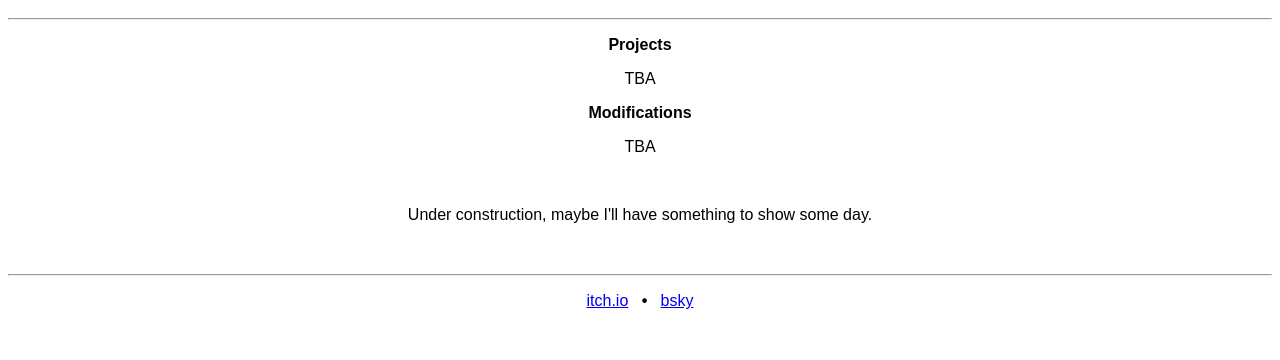
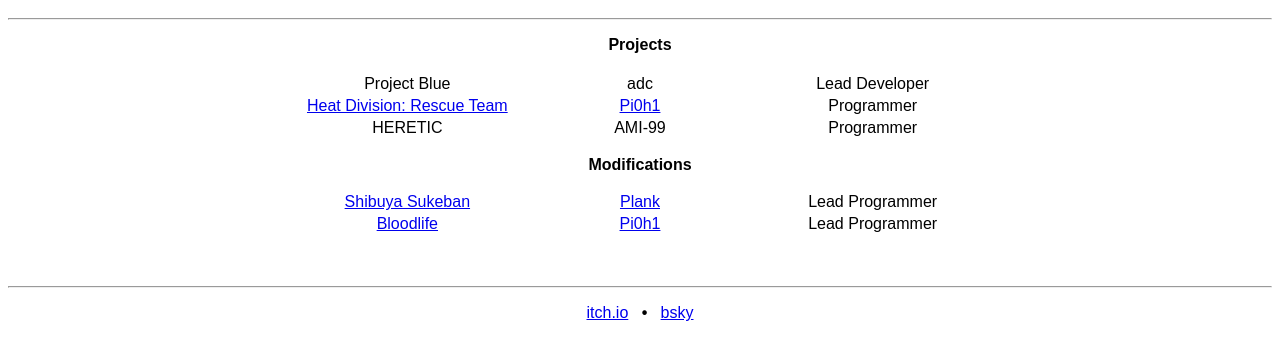
Before and after one commit to the-adc/pattaconna.github.io, a plain HTML site: page index.html in a window 1280 px wide. Shown: the part 48-408 px from the top of the page. Drawn offline with Linux system fonts and the light colour scheme.

Commit message:
Posted all projects I've worked on.

```diff
--- a/index.html
+++ b/index.html
@@ -1,11 +1,38 @@
 <h1 style="text-align: center; font-family: arial;">adc</h1>
 <hr />
 <p style="text-align: center; font-family: arial;"><strong>Projects</strong></p>
-<p style="text-align: center; font-family: arial;">TBA</p>
+
+<table align="center" style="width:700px; height:40px;">
+  <tr>
+    <tr>
+    <td style="width:30%;"><p style="text-align: center; font-family: arial;">Project Blue</td>
+    <td style="width:30%;"><p style="text-align: center; font-family: arial;">adc</td>
+    <td style="width:30%;"><p style="text-align: center; font-family: arial;">Lead Developer</td>
+  </tr>
+    <td style="width:30%;"><p style="text-align: center; font-family: arial;"><a title="Heat Division: Rescue Team (Steam)" href="https://store.steampowered.com/app/2392010/Heat_Division_Rescue_Team/">Heat Division: Rescue Team</td>
+    <td style="width:30%;"><p style="text-align: center; font-family: arial;"><a title="Pi0h1" href="https://pi0h1.com/">Pi0h1</td>
+    <td style="width:30%;"><p style="text-align: center; font-family: arial;">Programmer</td>
+  </tr>
+  <tr>
+    <td style="width:30%;"><p style="text-align: center; font-family: arial;">HERETIC</td>
+    <td style="width:30%;"><p style="text-align: center; font-family: arial;">AMI-99</td>
+    <td style="width:30%;"><p style="text-align: center; font-family: arial;">Programmer</td>
+  </tr>
+</table>
 <p style="text-align: center; font-family: arial;"><strong>Modifications</strong></p>
-<p style="text-align: center; font-family: arial;">TBA</p>
+<table align="center" style="width:700px; height:10px;">
+  <tr>
+    <td style="width:30%;"><p style="text-align: center; font-family: arial;"><a title="Shibuya Sukeban (itch.io)" href="https://plankdude.itch.io/shibuya">Shibuya Sukeban</td>
+    <td style="width:30%;"><p style="text-align: center; font-family: arial;"><a title="Plank" href="https://plankdude.itch.io/">Plank</td>
+    <td style="width:30%;"><p style="text-align: center; font-family: arial;">Lead Programmer</td>
+  </tr>
+  <tr>
+    <td style="width:30%;"><p style="text-align: center; font-family: arial;"><a title="Bloodlife (itch.io)" href="https://pi0h1.itch.io/bloodlife">Bloodlife</td>
+    <td style="width:30%;"><p style="text-align: center; font-family: arial;"><a title="Pi0h1" href="https://pi0h1.com/">Pi0h1</td>
+    <td style="width:30%;"><p style="text-align: center; font-family: arial;">Lead Programmer</td>
+  </tr>
+</table>
 <p style="text-align: center; font-family: arial;">&nbsp;</p>
-<p style="text-align: center; font-family: arial;">Under construction, maybe I'll have something to show some day.</p>
-<p style="text-align: center; font-family: arial;">&nbsp;</p>
+
 <hr />
 <p style="text-align: center; font-family: arial;"><a title="Itch.io" href="https://pattaconna.itch.io/" target="_blank">itch.io</a>&nbsp; &nbsp;<strong>&bull;</strong>&nbsp; &nbsp;<a title="Bluesky" href="https://bsky.app/profile/pattaconna.bsky.social">bsky</a></p>
```
